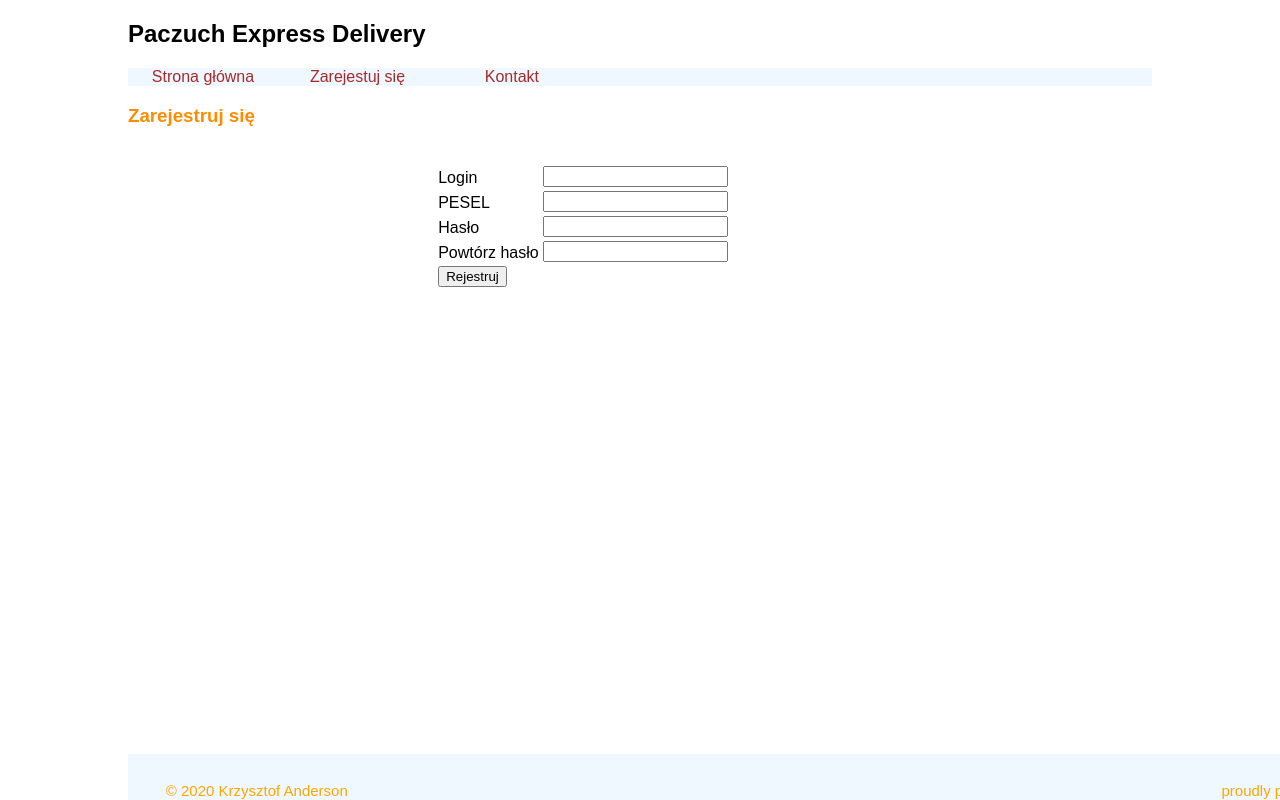
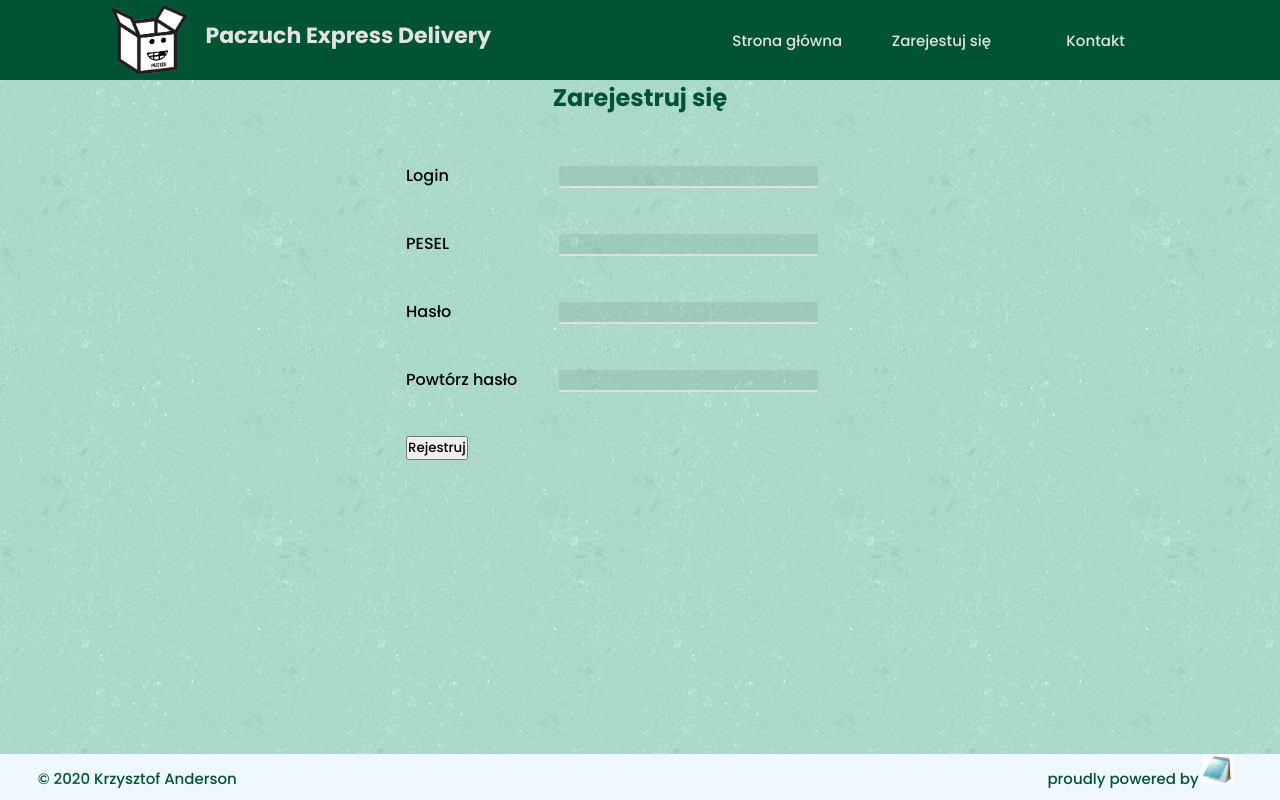
Before and after one commit to Krisu17/pamiw2020registerpage, a Flask app: page /register in a window 1280 px wide. Run offline with Flask 2, Linux system fonts and the light colour scheme.

Commit message:
Final release p1

```diff
--- a/static/styles/style.css
+++ b/static/styles/style.css
@@ -1,16 +1,54 @@
+* {
+    margin: 0px;
+    padding: 0px;
+    box-sizing: border-box;
+    font-family: 'Poppins', sans-serif;
+}
+
 body {
+    padding-bottom: 100px; /* it must be the same size as footer height */
+    background-image: url("../images/backgroundImage30.png");
+    background-position: center;
+    background-repeat: no-repeat;
+    background-size: cover;
+
+}
+
+.registration_body {
+    background-image: url("../images/green_dust_scratch.png");
+    background-repeat: repeat;
+    background-size: auto;
+}
+
+article {
     max-width: 1024px;
     margin-left: auto;
     margin-right: auto;
-    font-family: 'Cambay', sans-serif;
-    padding-bottom: 46px; /* it must be the same size as footer height */
 }
 
-nav ul {
-    list-style-type: none;
-    margin: 0;
-    padding: 0;
-    background-color: aliceblue;
+nav {
+    display: flex;
+    justify-content: space-around;
+    align-items: center;
+    min-height: 8vh;
+    background-color: #015431;
+
+}
+
+.logo {
+    color: rgb(226, 226, 226);
+    font-size: 22px;
+    width: 30%;
+}
+
+.logo_title {
+    margin-top: 5%;
+}
+
+.logo_image {
+    max-width: 5rem;
+    float: left;
+    margin-right: 1rem;
 }
 
 nav ul li {
@@ -22,44 +60,40 @@ nav ul li a {
     width: 150px;
     text-align: center;
     text-decoration: none;
-    color: brown;
+    color: rgb(226, 226, 226);
+    font-size: 15px;
 }
 
 nav ul li a:hover {
-    background-color: #F0F0F0;
+    color: #1effdd;
+    text-shadow: 1px 1px black;
 }
 
 section p,
 article p {
     text-indent: 25px;
-}
-
-section h3 {
-    color: darkorange;
-}
-
-section p {
-    color: orange;
+    text-align: justify;
 }
 
 article h3 {
-    color: darkseagreen;
+    color: darkolivegreen;
 }
 
 article p {
-    color: seagreen;
+    color: #025d37;
 }
 
 table {
     margin-left: auto;
     margin-right: auto;
+    text-align: center;
 }
 
-table, th, td {
-    /*border: 1px solid darkgoldenrod;*/
+td {
+    padding: 20px;
 }
 
-td, img {
+.price-table{
     vertical-align: bottom;
 }
 
@@ -68,15 +102,16 @@ td, img {
 }
 
 .color-table tr:nth-child(odd) {
-    background-color: lightyellow;
+    background-color: rgba(219, 219, 219, 0.9);
 }
 
 .color-table tr:nth-child(even) {
-    background-color: lightpink;
+    background-color: rgba(195, 195, 195, 0.9);
 }
 
 .color-table thead tr {
-    background-color: lightgrey !important;
+    background-color: #015431 !important;
+    color: white;
 }
 
 .color-table tr:hover {
@@ -91,6 +126,7 @@ footer {
     width: 100%;
     height: 46px;
     font-size: 15px;
+    color: #015431;
 }
 
 .footer-inline {
@@ -111,6 +147,12 @@ footer {
     vertical-align: middle;
 }
 
+.image_box {
+    display: flex;
+    margin: auto;
+    align-items: center;
+}
+
 .warning-field {
     display: inline-block;
     width: auto;
@@ -121,7 +163,32 @@ footer {
 
 }
 
+.success-field {
+    display: inline-block;
+    width: auto;
+    padding: 4px;
+    background-color: #36f449;
+    color: black;
+    font-size: small;
+    box-shadow: 1px 1px black;
+}
+
 .registation-table {
     margin-left: 30%;
     border: none;
+    text-align: left;
 }
+
+h2 {
+    color: #015431;
+    text-align: center;
+}
+
+.input-field {
+    border: none;
+    border-bottom: 2px solid #DFDFDF;
+    background-color: rgba(0, 0, 0, 0.07);
+    color: rgba(0, 0, 0, 0.64);
+    top: 40px;
+    left: 0;
+}
--- a/templates/register.html
+++ b/templates/register.html
@@ -4,13 +4,15 @@
     <title>Fromularz rejestracji - PED</title>
     <meta charset="utf-8">
     <link href="styles/style.css" rel="stylesheet" type="text/css">
+    <link href="https://fonts.googleapis.com/css2?family=Poppins:wght@500;700&display=swap" rel="stylesheet">
     <script src="scripts/registration.js"></script>
 </head>
-<body>
-<header>
-    <h2>Paczuch Express Delivery</h2>
-</header>
+<body class="registration_body">
 <nav>
+    <div class="logo">
+        <img class="logo_image" src="images/logo.png" alt="logo">
+        <h4 class="logo_title">Paczuch Express Delivery</h4>
+    </div>
     <ul>
         <li><a href="/">Strona główna</a></li>
         <li><a href="/register">Zarejestuj się</a></li>
@@ -19,34 +21,34 @@
 </nav>
 <section>
 
-    <h3>Zarejestruj się</h3>
+    <h2>Zarejestruj się</h2>
 
     <table class="registation-table">
     <form id="registration-form" class="registration-form">
         <tbody>
         <tr>
             <td><label for="login" class="required">Login</label></td>
-            <td colspan="2"><input id="login" type="text" name="login"/></td>
+            <td colspan="2"><input id="login" type="text" name="login" class="input-field"/></td>
         </tr>
 
         <tr>
             <td><label for="pesel" class="required">PESEL</label></td>
-            <td colspan="2"><input id="pesel" type="text" name="pesel"/></td>
+            <td colspan="2"><input id="pesel" type="text" name="pesel" class="input-field"/></td>
         </tr>
 
         <tr>
             <td><label for="password" class="required">Hasło</label></td>
-            <td colspan="2"><input id="password" type="password" name="password"/></td>
+            <td colspan="2"><input id="password" type="password" name="password" class="input-field"/></td>
             <br/>
         </tr>
 
         <tr>
-            <td><label for="repeat-password" class="required">Powtórz hasło</label></td>
-            <td colspan="2"><input id="repeat-password" type="password" name="repeat-password"/></td>
+            <td><label for="second_password" class="required">Powtórz hasło</label></td>
+            <td colspan="2"><input id="second_password" type="password" name="second_password" class="input-field"/></td>
         </tr>
 
         <tr>
-            <td colspan="2"><input id="button-reg-form" type="submit" value="Rejestruj"/></td>
+            <td colspan="2"><input id="button-reg-form" type="submit" value="Rejestruj" /></td>
         </tr>
 
     </form>
```
Also changed, not shown: static/scripts/registration.js (+62 -48 lines), templates/index.html (+102 -85 lines), README.txt (added), static/images/backgroundImage.jpg (added), static/images/green_dust_scratch.png (added), static/images/logo.png, 2 other files.
